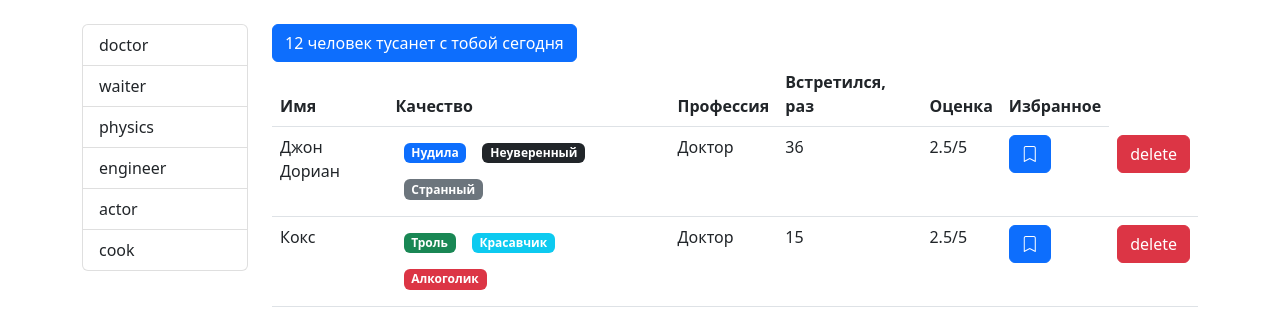
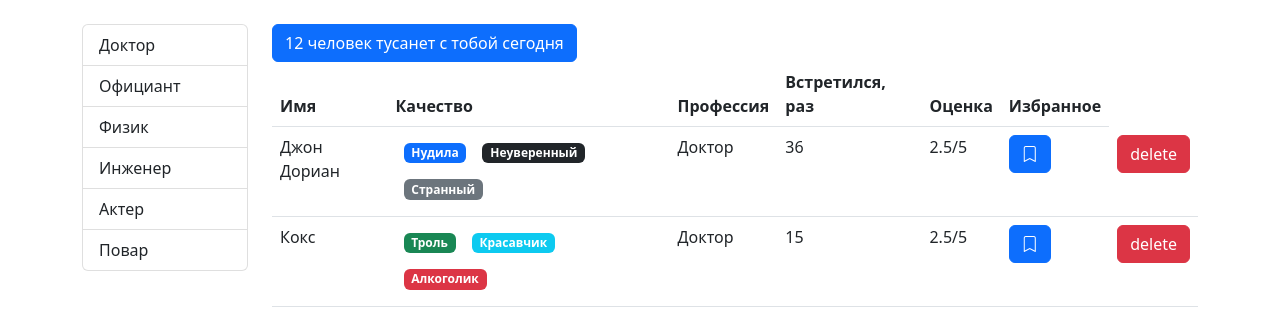
Before and after one commit to NMKD/fast-company, a React (Create React App) app: page / in a window 1280 px wide. Shown: the top 313 px of the page. Built offline with nearby package versions, Linux system fonts and the light colour scheme.

Commit message:
adding property default in GroupList

```diff
--- a/src/components/User/groupList.jsx
+++ b/src/components/User/groupList.jsx
@@ -1,14 +1,21 @@
 import React from "react";
 import PropTypes from "prop-types";
 
-const GroupList = ({ items }) => {
-    const professions = Object.keys(items);
+const GroupList = ({
+    items,
+    valueProperty = "_id",
+    contentProperty = "name",
+    onFilter
+}) => {
     return (
         <>
             <ul className="list-group">
-                {professions.map((item, i) => (
-                    <li className="list-group-item" key={`${item}-${i}`}>
-                        {item}
+                {Object.keys(items).map((item) => (
+                    <li
+                        className="list-group-item"
+                        key={items[item][valueProperty]}
+                    >
+                        {items[item][contentProperty]}
                     </li>
                 ))}
             </ul>
@@ -17,7 +24,10 @@ const GroupList = ({ items }) => {
 };
 
 GroupList.propTypes = {
-    items: PropTypes.object.isRequired
+    items: PropTypes.object.isRequired,
+    valueProperty: PropTypes.string,
+    contentProperty: PropTypes.string,
+    onFilter: PropTypes.func.isRequired
 };
 
 export default GroupList;
--- a/src/components/User/users.jsx
+++ b/src/components/User/users.jsx
@@ -54,7 +54,7 @@ const Users = ({ users, onDelete, onToogle }) => {
                         {professions && (
                             <GroupList
                                 items={professions}
-                                onFilter={() => handleFilterSelect}
+                                onFilter={handleFilterSelect}
                             />
                         )}
                     </div>
```
